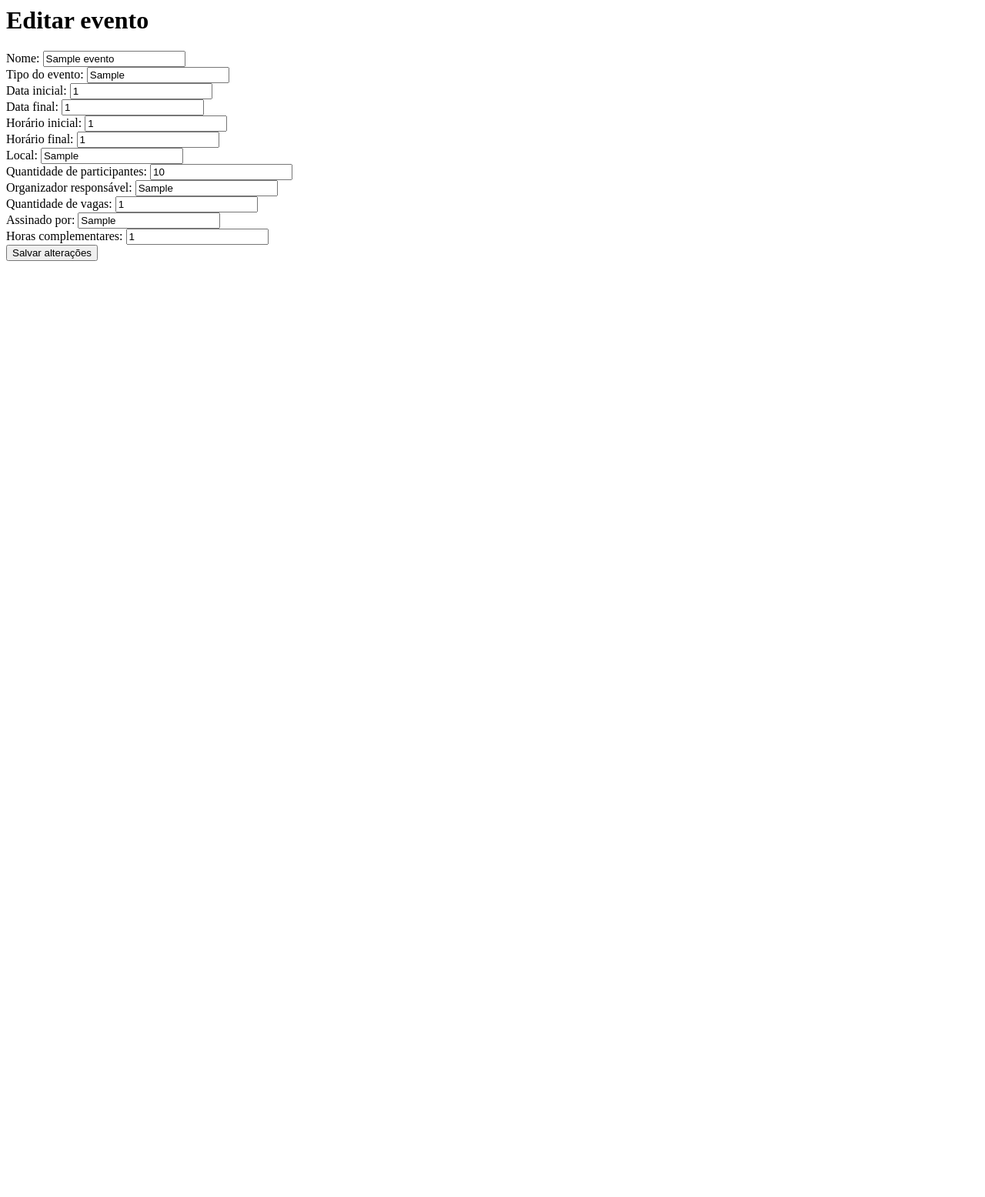
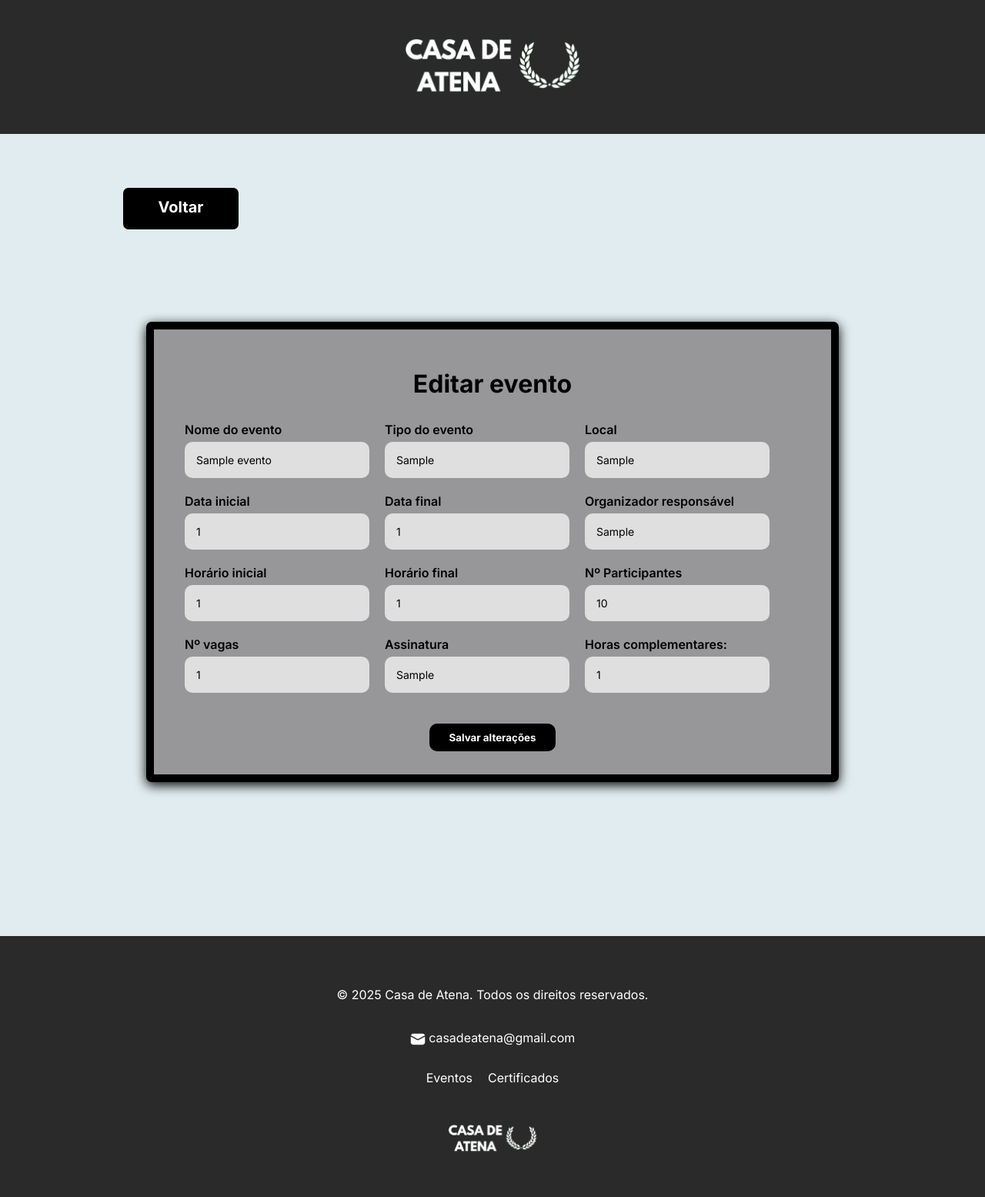
Before and after one commit to okiobot/SGEA, a Django app: template sgea/login/templates/usuarios/editar_evento.html in a window 1280 px wide. Shown: the whole page at 77% size. Before the commit the page ends 339 px from the top, so only its background shows below. Run offline with Django 5.2, Linux system fonts and the light colour scheme; the template is opened without the code that fills it: values that come from a table or form of the project are taken from there, others are empty; tables that the repository leaves empty hold one stand-in row (values such as "Sample post"); some web fonts are replaced.

Commit message:
Style: Adição de divs e classes para design da edição de eventos

```diff
--- a/sgea/login/templates/usuarios/editar_evento.html
+++ b/sgea/login/templates/usuarios/editar_evento.html
@@ -1,42 +1,100 @@
-<h1>Editar evento</h1>
+{% extends 'usuarios/base2.html' %}
+{% load static %}
+
+{% block title %}Cadastro de Eventos - Casa de Atena{% endblock %}
+
+{% block content %}
+
+<section class="botoes-organizador">
+  <div class="botao-organizador">
+    <a href = "{% url 'ver_certs' %}">
+      Voltar
+    </a>
+  </div>
+</section>
 
 <form action = "{% url 'editar_evento' pk=evento.id_evento %}" method = "post">
     {% csrf_token %}
-    <label for = "nome">Nome: </label>
-    <input type = "text" name = "nome" value = "{{ evento.nome }}" required><br>
 
-    <label for = "tipo_evento">Tipo do evento: </label>
-    <input type = "text" name = "tipo_evento" value = "{{ evento.tipoevento }}" required><br>
+    <div class="evento-container" style="background-color: rgb(151, 151, 154);">
+        <div class="cadastro-titulo">
+            <h1>Editar evento</h1>
+        </div>
 
-    <label for = "dataI">Data inicial: </label>
-    <input type = "text" name = "dataI" value = "{{ evento.dataI }}" required><br>
+        <div class="formulario">
+            <div class="form-linha">
+                <div class="form-grupo">
+                    <label>Nome do evento</label>
+                    <input type="text" class="form-control-sm" name="nome" value="{{ evento.nome }}" required>
+                </div>
 
-    <label for = "dataF">Data final: </label>
-    <input type = "text" name = "dataF" value = "{{ evento.dataF }}" required><br>
+                <div class="form-grupo">
+                    <label for="tipo_evento">Tipo do evento</label>
+                    <input type="text" class="form-control-sm" name="tipo_evento" value="{{ evento.tipoevento }}" required>
+                </div>
 
-    <label for = "horarioI">Horário inicial: </label>
-    <input type = "text" name = "horarioI" value = "{{ evento.horarioI }}" required><br>
+                <div class="form-grupo">
+                    <label for="local">Local</label>
+                    <input type="text" class="form-control-sm" name="local" value="{{ evento.local }}" required>
+                </div>
+            </div>
 
-    <label for = "horarioF">Horário final: </label>
-    <input type = "text" name = "horarioF" value = "{{ evento.horarioF }}" required><br>
+            <div class="form-linha">
+                <div class="form-grupo">
+                    <label for="dataI">Data inicial</label>
+                    <input type="text" class="form-control-sm" name="dataI" value="{{ evento.dataI }}" required>
+                </div>
 
-    <label for = "local">Local: </label>
-    <input type = "text" name = "local" value = "{{ evento.local }}" required><br>
+                <div class="form-grupo">
+                    <label for="dataF">Data final</label>
+                    <input type="text" class="form-control-sm" name="dataF" value="{{ evento.dataF }}" required>
+                </div>
 
-    <label for = "quantPart">Quantidade de participantes: </label>
-    <input type = "text" name = "quantPart" value = "{{ evento.quantPart }}" required><br>
+                <div class="form-grupo">
+                    <label for="organResp">Organizador responsável</label>
+                    <input type="text" class="form-control-sm" name="organResp" value="{{ evento.organResp }}" required>
+                </div>
+            </div>
 
-    <label for = "organResp">Organizador responsável: </label>
-    <input type = "text" name = "organResp" value = "{{ evento.organResp }}" required><br>
+            <div class="form-linha">
+                <div class="form-grupo">
+                    <label for="horarioI">Horário inicial</label>
+                    <input type="text" class="form-control-sm" name="horarioI" value="{{ evento.horarioI }}" required>
+                </div>
 
-    <label for = "vagas">Quantidade de vagas: </label>
-    <input type = "text" name = "vagas" value = "{{ evento.vagas }}" required><br>
+                <div class="form-grupo">
+                    <label for="horarioF">Horário final</label>
+                    <input type="text" class="form-control-sm" name="horarioF" value="{{ evento.horarioF }}" required>
+                </div>
 
-    <label for = "assinatura">Assinado por: </label>
-    <input type = "text" name = "assinatura" value = "{{ evento.assinatura }}" required><br>
+                <div class="form-grupo">
+                    <label for="quantPart">Nº Participantes</label>
+                    <input type="text" class="form-control-sm" name="quantPart" value="{{ evento.quantPart }}" required>
+                </div>
+            </div>
 
-    <label for = "horas">Horas complementares: </label>
-    <input type = "number" name = "horas" value = "{{ evento.horas }}" oninput="validity.valid||(value='');" ><br>
+            <div class="form-linha">
+                <div class="form-grupo">
+                    <label for="vagas">Nº vagas</label>
+                    <input type="text" class="form-control-sm" name="vagas" value="{{ evento.vagas }}" required>
+                </div>
 
-    <button type = "submit">Salvar alterações</button>
+                <div class="form-grupo">
+                    <label for="assinatura">Assinatura</label>
+                    <input type="text" class="form-control-sm" name="assinatura" value="{{ evento.assinatura }}" required>
+                </div>
+
+                <div class="form-grupo">
+                    <label for="horas">Horas complementares: </label>
+                    <input type="number" class="form-control-sm" name="horas" value="{{ evento.horas }}" oninput="validity.valid||(value='');" >
+                </div>
+            </div>
+
+            <div class="botao-enviar">
+                <button type="submit" class="form-control-sm" id="botao-enviar">Salvar alterações</button>
+            </div>
+        </div>
+    </div>
 </form>
+
+{% endblock %}
```
